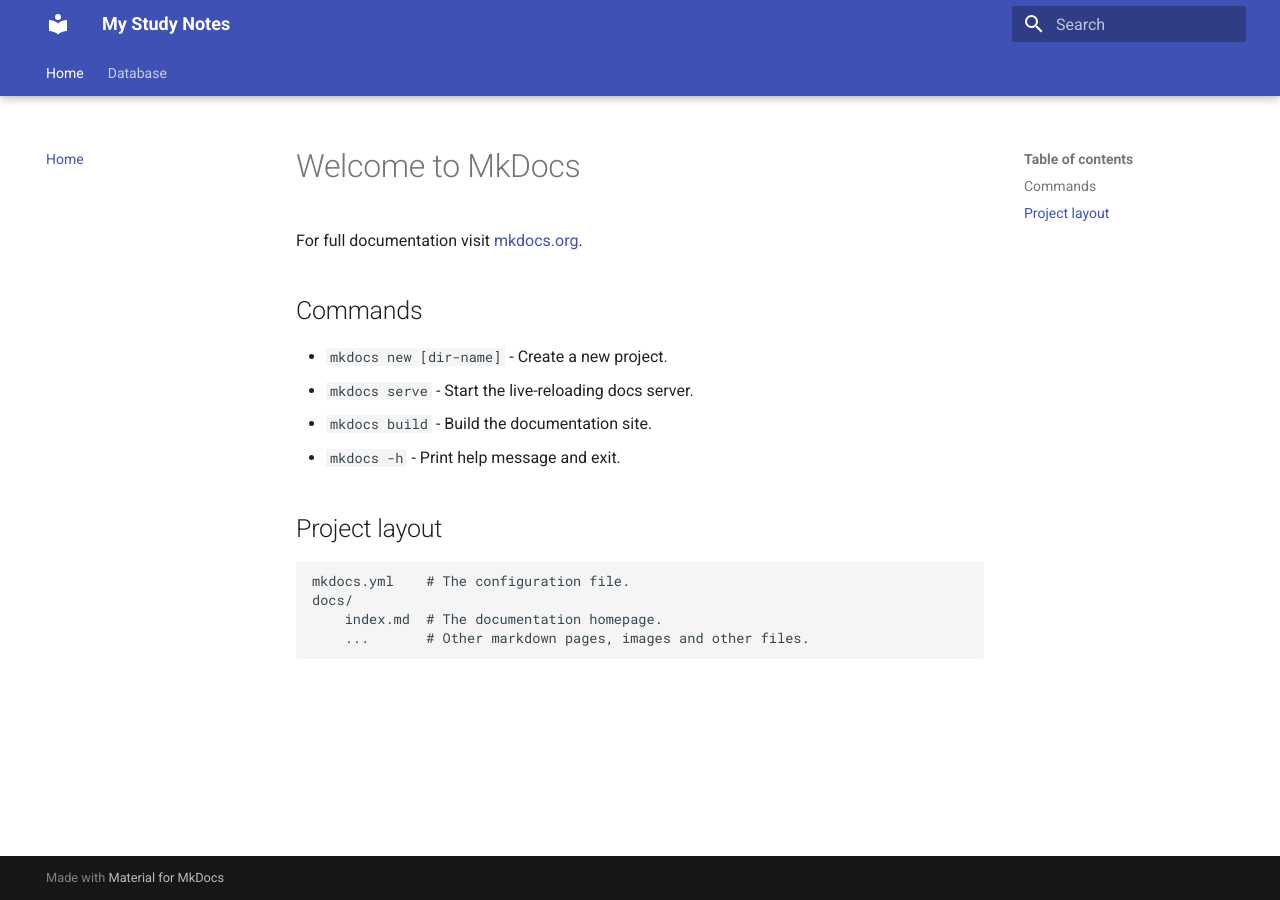
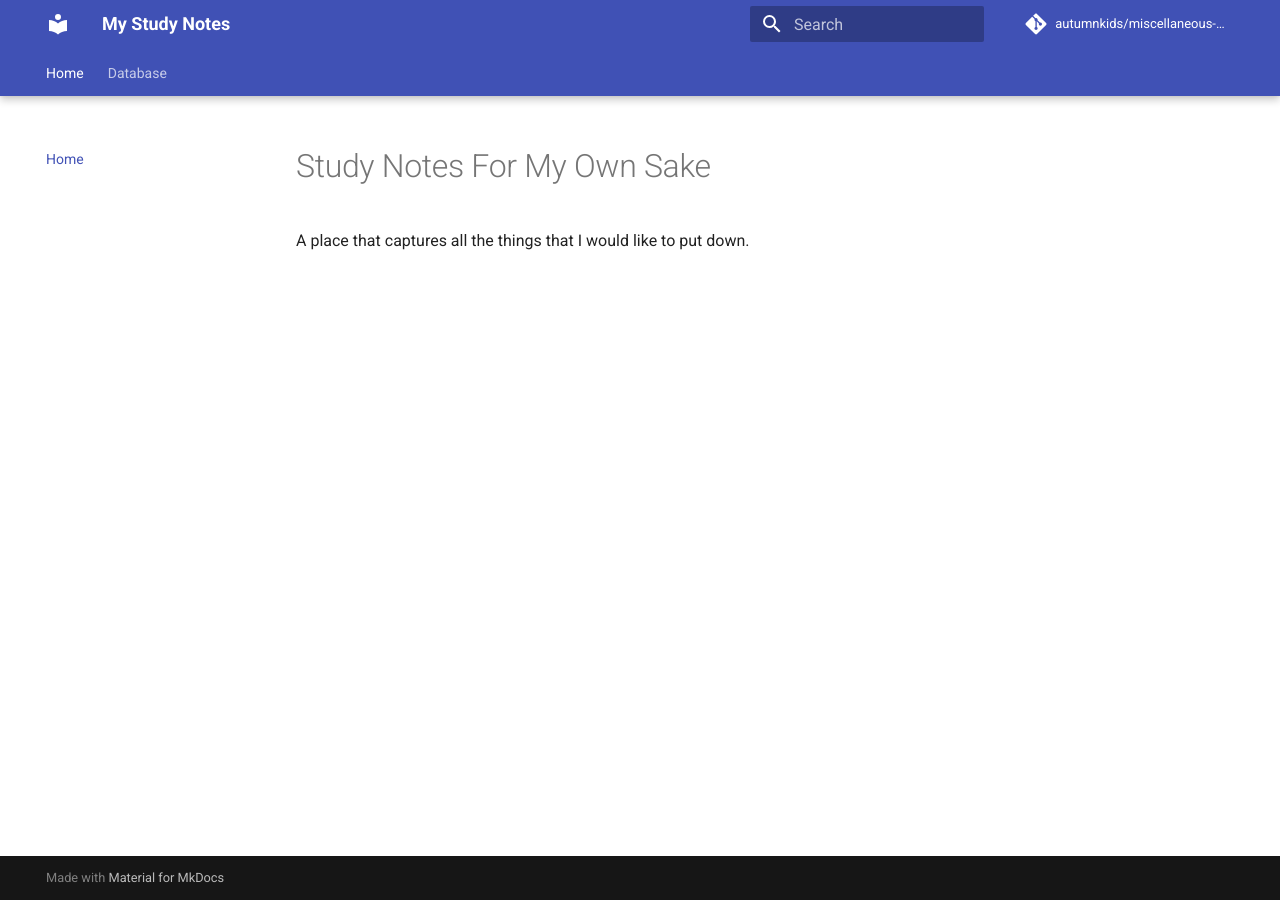
Before and after one commit to autumnkids/miscellaneous-study-notes, an MkDocs documentation site: the page built from docs/index.md, in a window 1280 px wide. Built offline with MkDocs 1.6.1 and Material for MkDocs 9.7.7, drawn with Linux system fonts in a browser that asks for light colours; comment, search, counter and statistics services are not loaded.

Commit message:
Update README and homepage (#2)
* Include the page link in the README.md

* Update Homepage of the website, and add the repo link

```diff
--- a/docs/index.md
+++ b/docs/index.md
@@ -1,17 +1,3 @@
-# Welcome to MkDocs
+# Study Notes For My Own Sake
 
-For full documentation visit [mkdocs.org](https://www.mkdocs.org).
-
-## Commands
-
-* `mkdocs new [dir-name]` - Create a new project.
-* `mkdocs serve` - Start the live-reloading docs server.
-* `mkdocs build` - Build the documentation site.
-* `mkdocs -h` - Print help message and exit.
-
-## Project layout
-
-    mkdocs.yml    # The configuration file.
-    docs/
-        index.md  # The documentation homepage.
-        ...       # Other markdown pages, images and other files.
+A place that captures all the things that I would like to put down.
--- a/mkdocs.yml
+++ b/mkdocs.yml
@@ -1,4 +1,6 @@
 site_name: My Study Notes
+repo_url: https://github.com/autumnkids/miscellaneous-study-notes
+repo_name: autumnkids/miscellaneous-study-notes
 nav:
   - Home: index.md
   - Database: database.md
```
Also changed, not shown: README.md (+2 -0 lines).
